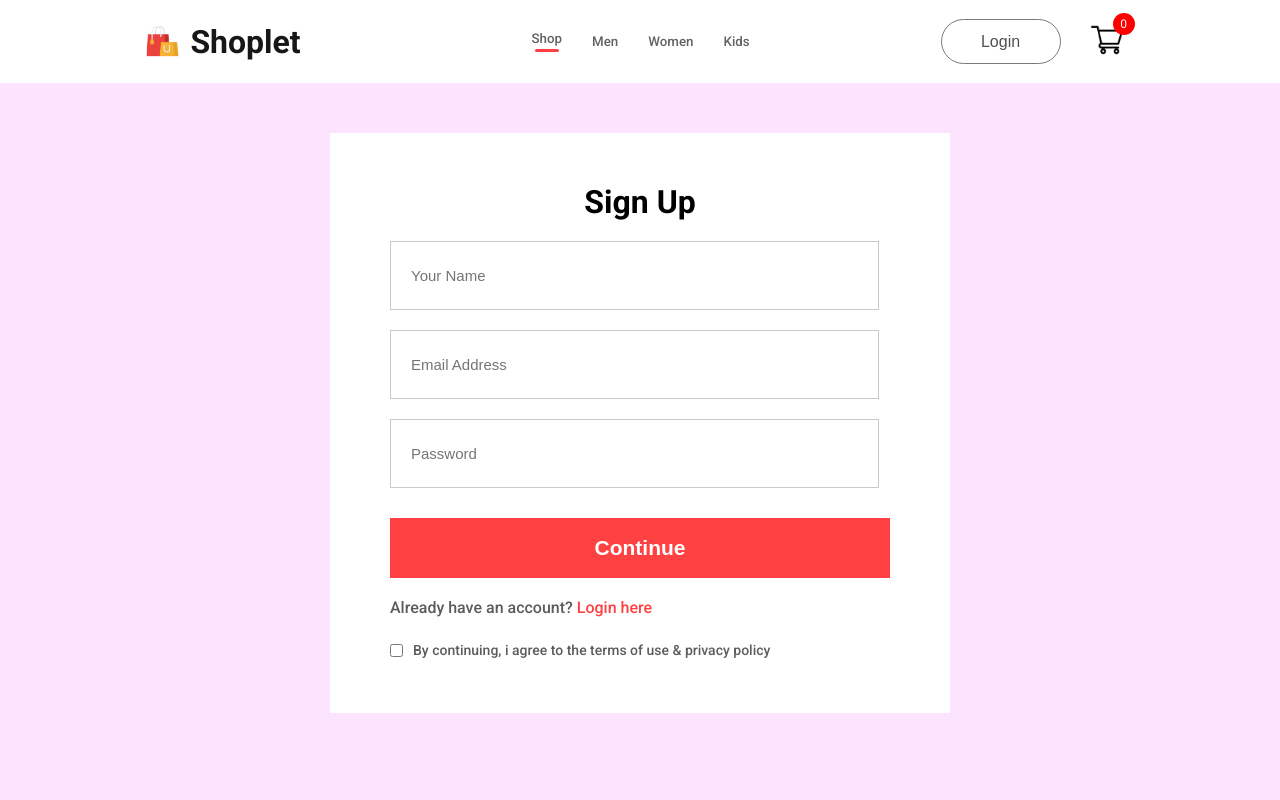
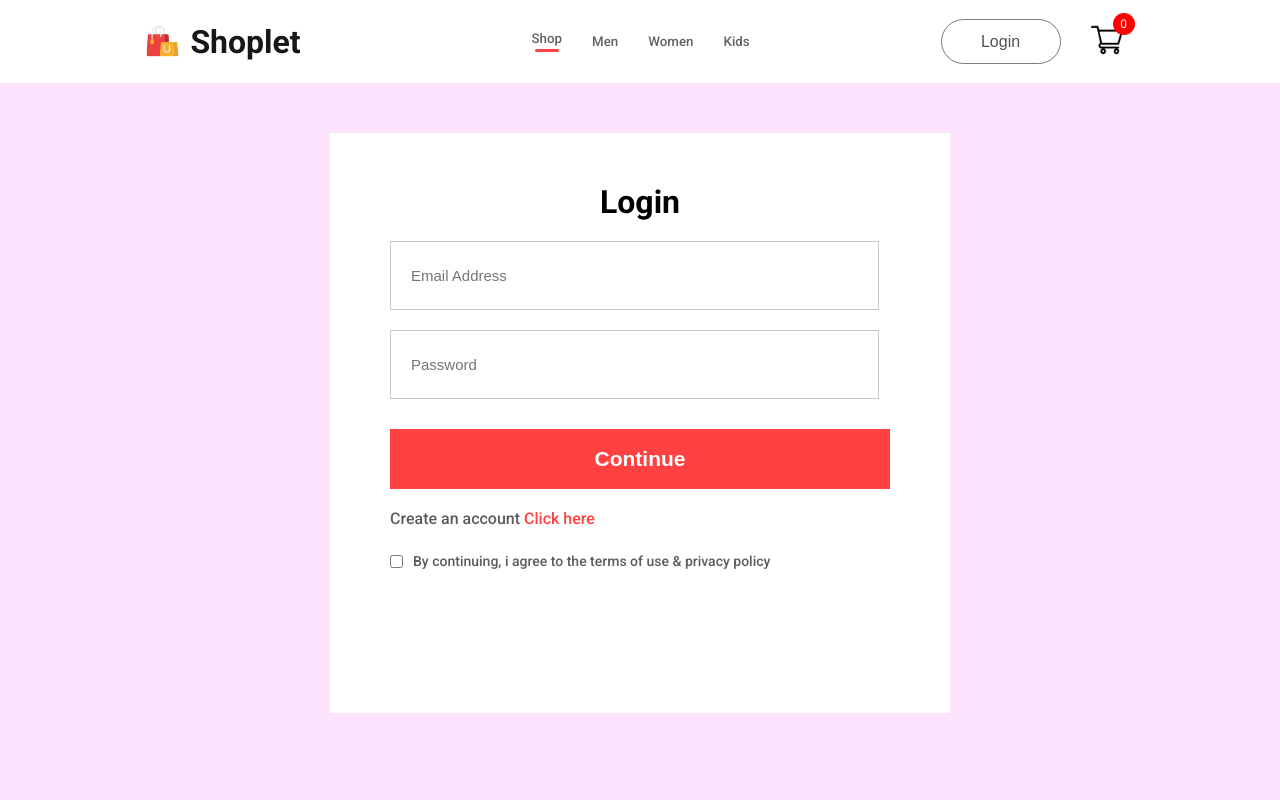
Before and after one commit to Harshitshukla0208/Shoplet-Frontend, a React (Vite) app: page /login in a window 1280 px wide. Shown: the top 800 px of the page. Built offline with nearby package versions, Linux system fonts and the light colour scheme.

Commit message:
Updated Login SignUp page

```diff
--- a/src/Pages/LoginSignup.jsx
+++ b/src/Pages/LoginSignup.jsx
@@ -1,18 +1,24 @@
-import React from 'react'
+import React, { useState } from 'react'
 import './css/LoginSignup.css'
 
 const LoginSignup = () => {
+
+    const [state, setState] = useState("Login");
+
     return (
         <div className='loginsignup'>
             <div className="loginsignup-container">
-                <h1>Sign Up</h1>
+                <h1>{state}</h1>
                 <div className="loginsignup-fields">
-                    <input type="text" placeholder='Your Name' />
+                    {state === "Sign Up" ? <input type="text" placeholder='Your Name' /> : <></>}
                     <input type="email" placeholder='Email Address' />
                     <input type="password" placeholder='Password' />
                 </div>
                 <button>Continue</button>
-                <p className='loginsignup-login'>Already have an account? <span>Login here</span></p>
+                {state === "Sign Up"
+                ? <p className='loginsignup-login'>Already have an account? <span onClick={() => setState("Login")}>Login here</span></p>
+                : <p className='loginsignup-login'>Create an account <span onClick={() => setState("Sign Up")}>Click here</span></p>
+            }
                 <div className="loginsignup-agree">
                     <input type="checkbox" name='' id='' />
                     <p>By continuing, i agree to the terms of use & privacy policy</p>
--- a/src/Pages/css/LoginSignup.css
+++ b/src/Pages/css/LoginSignup.css
@@ -82,6 +82,7 @@
 .loginsignup-login span{
     color: #ff4141;
     font-weight: 500;
+    cursor: pointer;
 }
 .loginsignup-agree{
     display: flex;
```
Also changed, not shown: 1 other file (tests, documents, lock files or other folders).
